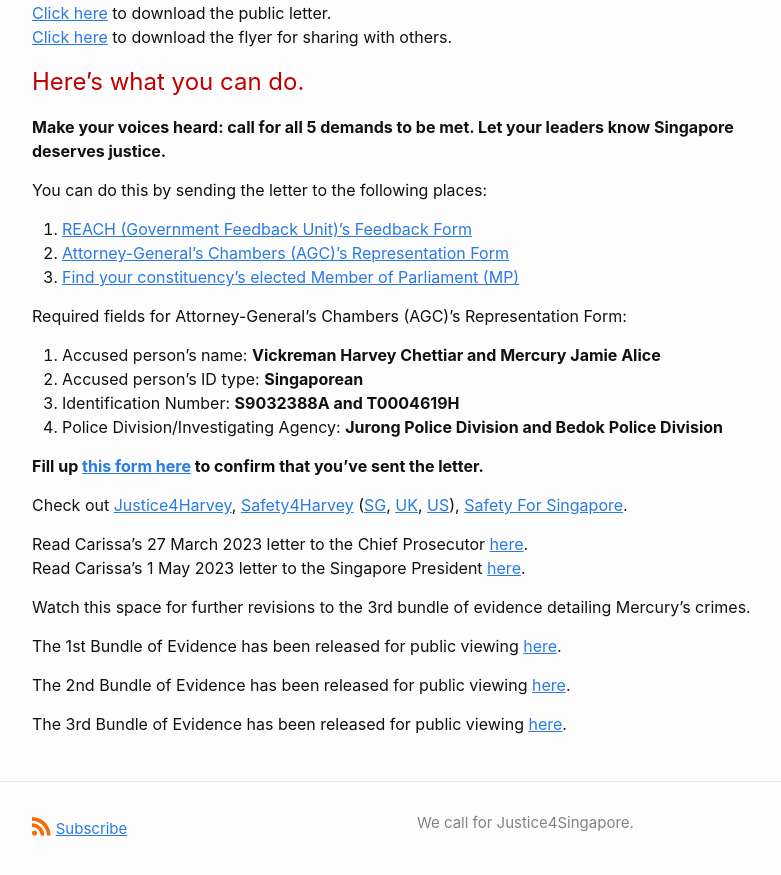
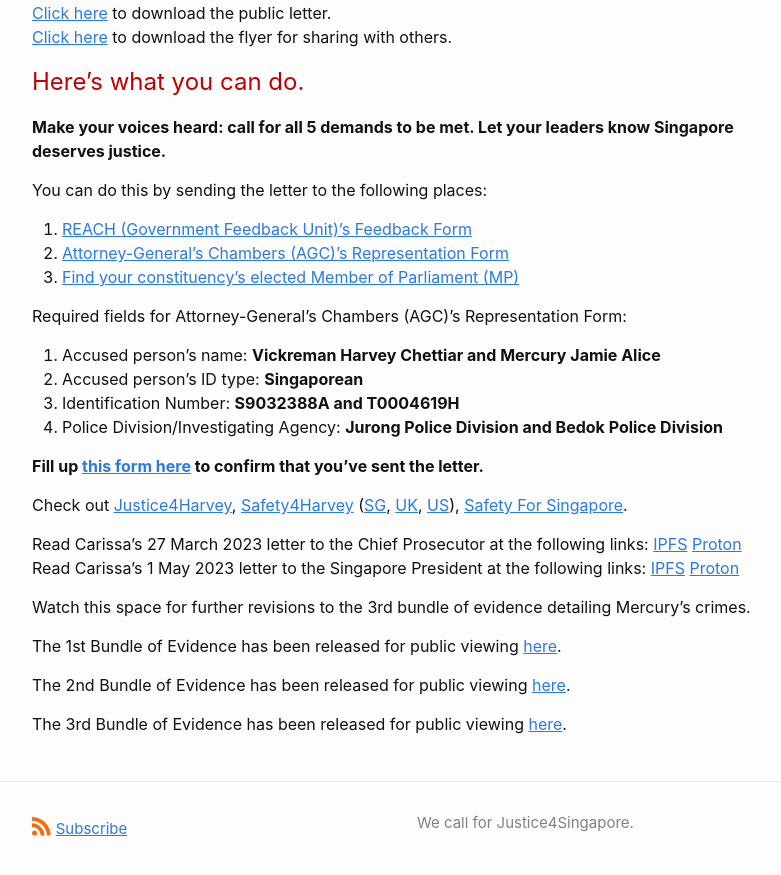
Before and after one commit to delilahvanwinters/justice4singapore.github.io, a Jekyll site: the page built from index.md, in a window 1280 px wide and 900 px high, scrolled down 1910 px. Shown: the top 875 px of the window, without its empty margins (238-1019 px from the left). Built offline with Jekyll 4.4.1, drawn with Linux system fonts in a browser that asks for light colours.

Commit message:
Update index.md

```diff
--- a/index.md
+++ b/index.md
@@ -74,8 +74,8 @@ Required fields for Attorney-General’s Chambers (AGC)’s Representation Form:
 
 Check out [Justice4Harvey](https://instagram.com/justice4harvey), [Safety4Harvey](https://instagram.com/safety4harvey) ([SG](https://instagram.com/safety4harvey), [UK](https://instagram.com/safety4harveyuk), [US](https://instagram.com/safety4harveyus)), [Safety For Singapore](https://safetyforsingapore.com/).
 
-Read Carissa’s 27 March 2023 letter to the Chief Prosecutor [here](https://ipfs.io/ipfs/QmY1Y3mjTKnjKi3G1DaL2Ge1sfjxcKXxVYzNPmXoPeiMaS).\
-Read Carissa’s 1 May 2023 letter to the Singapore President [here](https://ipfs.io/ipfs/QmRLtnEtCHK8tUtVHw5hKiH5KNru3Ypg4f8JPJyo5Gi2Gv).
+Read Carissa’s 27 March 2023 letter to the Chief Prosecutor at the following links: [IPFS](https://w3s.link/ipfs/bafkreibx3aljryhcr7dowiknilgezckob3rq3dsbjnncpa5p6y6gwqfwam) [Proton](https://drive.proton.me/urls/15JR4AXXY4#lP6QI7MLkvO3)
+Read Carissa’s 1 May 2023 letter to the Singapore President at the following links: [IPFS](https://ipfs.io/ipfs/QmRLtnEtCHK8tUtVHw5hKiH5KNru3Ypg4f8JPJyo5Gi2Gv) [Proton](https://drive.proton.me/urls/DV07Q1VE9R#Exj4BhX97WMm)
 
 Watch this space for further revisions to the 3rd bundle of evidence detailing Mercury’s crimes.
 
```
